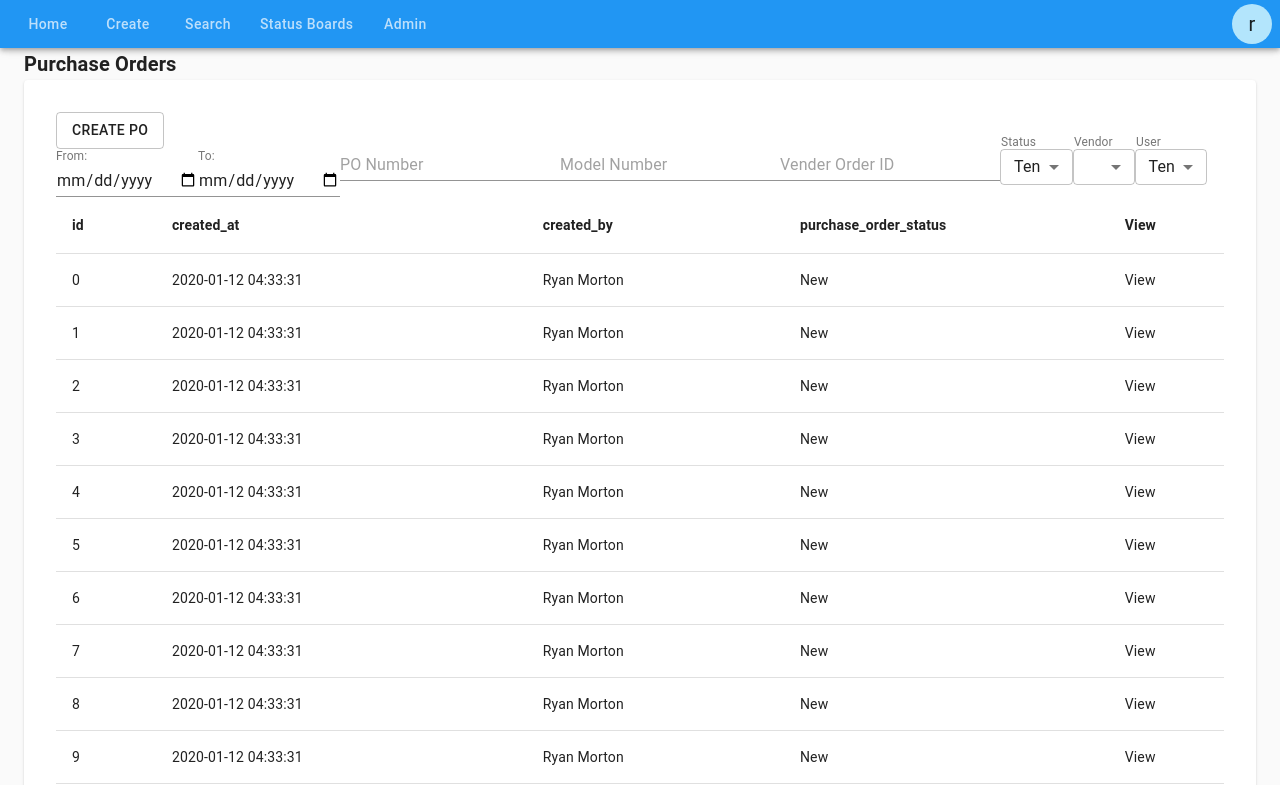
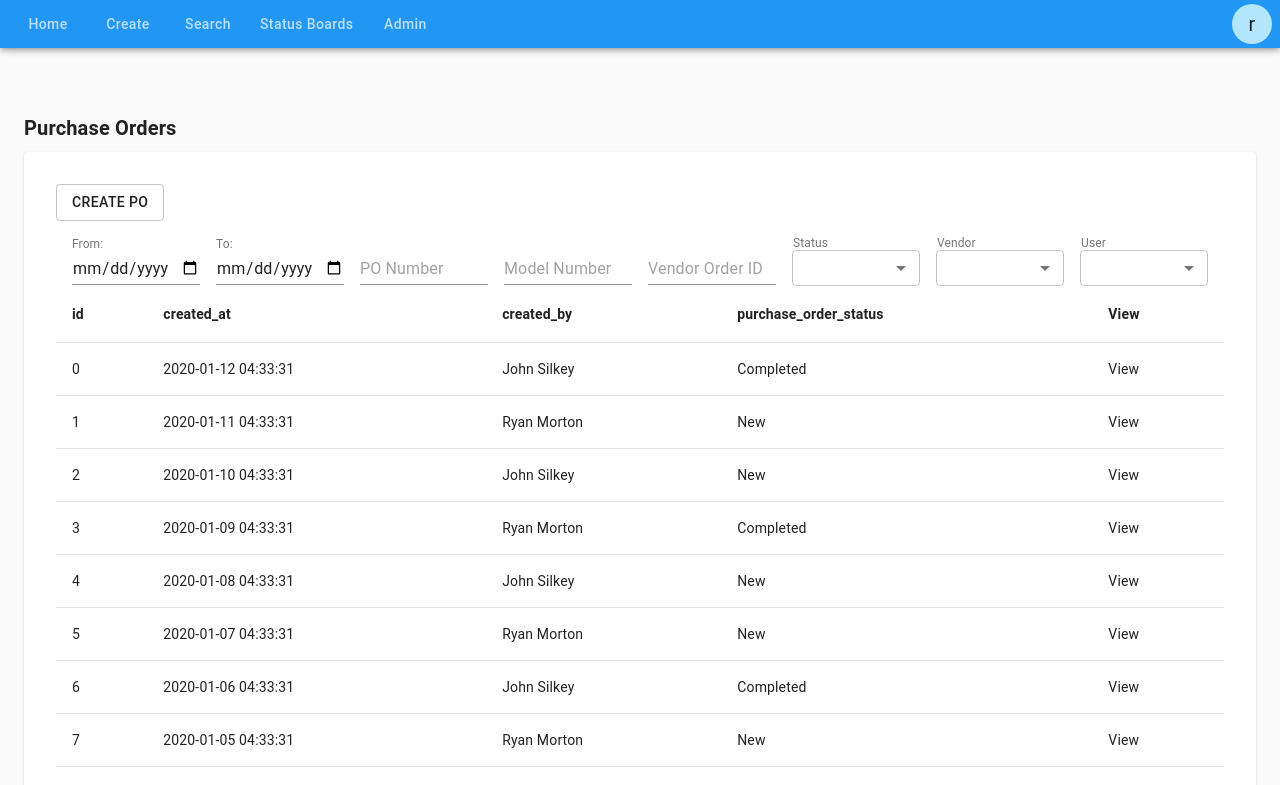
Before and after one commit to indifferentghost/Material-Table, a React app: page /purchase-orders in a window 1280 px wide. Shown: the top 785 px of the page. Built offline with nearby package versions, Linux system fonts and the light colour scheme.

Commit message:
Working inputs with context

```diff
--- /dev/null
+++ b/src/components/InputField.tsx
@@ -0,0 +1,31 @@
+import React from 'react';
+import TextField from '@material-ui/core/TextField';
+import { useFormToUri } from '../hooks/useFormToUri';
+
+type InputField = React.FC<{
+  urlParam: string;
+  label?: string;
+  type?: string;
+  defaultProp?: number | null | string;
+  placeholder?: string;
+}>;
+
+export const InputSearchField: InputField = ({
+  urlParam,
+  defaultProp,
+  ...inputProps
+}) => {
+  const [startDate, setStartDate] = useFormToUri(urlParam, defaultProp);
+
+  return (
+    <TextField
+      value={startDate}
+      onChange={(e: React.ChangeEvent<HTMLInputElement>): void => {
+        setStartDate(e.target.value);
+      }}
+      // eslint-disable-next-line react/jsx-props-no-spreading
+      {...inputProps}
+      InputLabelProps={{ shrink: true }}
+    />
+  );
+};
--- a/src/components/PaginationTable.tsx
+++ b/src/components/PaginationTable.tsx
@@ -1,5 +1,4 @@
 import React, { useState } from 'react';
-import { DateTime } from 'luxon';
 import Table from '@material-ui/core/Table';
 import TableBody from '@material-ui/core/TableBody';
 import TableCell from '@material-ui/core/TableCell';
@@ -26,8 +25,7 @@ export const PaginationTable: React.FC<TableProps> = ({ data = [] }) => {
   const [page, setPage] = useState(0);
   const [rowsPerPage, setRowsPerPage] = useState(10);
 
-  const emptyRows =
-    rowsPerPage - Math.min(rowsPerPage, body.length - page * rowsPerPage);
+  const emptyRows = !body.length;
 
   const handleChangePage: ClickHander = (_event, newPage) => {
     setPage(newPage);
@@ -46,7 +44,7 @@ export const PaginationTable: React.FC<TableProps> = ({ data = [] }) => {
         <TableHead>
           <TableRow>
             {header.map((th: CellProps) => (
-              <TableCell>{th}</TableCell>
+              <TableCell key={`header-${th}`}>{th}</TableCell>
             ))}
           </TableRow>
         </TableHead>
@@ -63,9 +61,11 @@ export const PaginationTable: React.FC<TableProps> = ({ data = [] }) => {
             body
               .slice(page * rowsPerPage, page * rowsPerPage + rowsPerPage)
               .map((row: CellProps[]) => (
-                <TableRow>
-                  {row.map((td: CellProps) => (
-                    <TableCell>{td}</TableCell>
+                <TableRow key={`row-${row[0]}`}>
+                  {row.map((td: CellProps, index: number) => (
+                    <TableCell key={`${header[index]}-${row[0]}`}>
+                      {td}
+                    </TableCell>
                   ))}
                 </TableRow>
               ))
@@ -74,7 +74,8 @@ export const PaginationTable: React.FC<TableProps> = ({ data = [] }) => {
         <TableFooter>
           <TableRow>
             <TablePagination
-              colSpan={3}
+              align="right"
+              colSpan={header.length}
               count={body.length}
               rowsPerPage={rowsPerPage}
               page={page}
@@ -87,16 +88,3 @@ export const PaginationTable: React.FC<TableProps> = ({ data = [] }) => {
     </TableContainer>
   );
 };
-
-PaginationTable.defaultProps = {
-  data: [
-    ['id', 'created_at', 'created_by', 'purchase_order_status', 'View'], // default header
-    ...Array.from({ length: 100 }).map((_, i) => [
-      i,
-      DateTime.local().toFormat('yyyy-MM-dd HH:mm:ss'),
-      'Ryan Morton',
-      'New',
-      'View',
-    ]),
-  ],
-};
--- /dev/null
+++ b/src/components/SelectField.tsx
@@ -0,0 +1,44 @@
+import React from 'react';
+import Select from '@material-ui/core/Select';
+import InputLabel from '@material-ui/core/InputLabel';
+import FormControl from '@material-ui/core/FormControl';
+import MenuItem from '@material-ui/core/MenuItem';
+import { useFormToUri } from '../hooks/useFormToUri';
+
+type SelectFieldProps = {
+  urlParam: string;
+  id: string;
+  label: string;
+  defaultProp?: number | null | string;
+  placeholder?: string;
+};
+
+export const SelectField: React.FC<SelectFieldProps> = ({
+  urlParam,
+  defaultProp,
+  id,
+  label,
+  placeholder = 'Select...',
+  children,
+}) => {
+  const [value, selectValue] = useFormToUri(urlParam, defaultProp);
+  return (
+    <FormControl>
+      <InputLabel variant="outlined" shrink id={id}>
+        {label}
+      </InputLabel>
+      <Select
+        placeholder={placeholder}
+        labelId={id}
+        variant="outlined"
+        value={value}
+        onChange={(event: React.ChangeEvent<{ value: unknown }>): void => {
+          selectValue(event.target.value as string);
+        }}
+      >
+        <MenuItem value="">All</MenuItem>
+        {children}
+      </Select>
+    </FormControl>
+  );
+};
--- /dev/null
+++ b/src/hooks/useDebounce.ts
@@ -0,0 +1,18 @@
+import { useMemo, useEffect } from 'react';
+import debounce from 'lodash/debounce';
+
+// eslint-disable-next-line @typescript-eslint/no-explicit-any
+type DebounceFn = (fn: any, ms: number) => any;
+
+export const useDebounce: DebounceFn = (fn, ms) => {
+  const debounceFn = useMemo(() => {
+    return debounce(fn, ms);
+  }, [fn, ms]);
+  // This is must because fn can call setState.
+  useEffect(() => {
+    return (): void => {
+      debounceFn.cancel();
+    };
+  }, [debounceFn]);
+  return debounceFn;
+};
--- /dev/null
+++ b/src/hooks/useFormToUri.ts
@@ -0,0 +1,46 @@
+import { useState, useEffect } from 'react';
+import { useHistory } from 'react-router-dom';
+import { useQuery } from './useQuery';
+import { useDebounce } from './useDebounce';
+
+type FormStateValues = number | null | string;
+
+type FormToUriHook = (
+  propname: string,
+  defaultProp?: FormStateValues,
+) => [FormStateValues, (newState: FormStateValues) => void];
+
+export const useFormToUri: FormToUriHook = (propname, defaultProp = '') => {
+  // TODO: Split this into two hooks
+  // One hook should handle syncrinization from URI to state value
+  // The other should be a hook to set State and URI
+  const query = useQuery();
+  const routerHistory = useHistory();
+  const prop: null | string = query.get(propname);
+  const [state, setState] = useState<FormStateValues>(prop || defaultProp);
+  const debounceFn = useDebounce(
+    // eslint-disable-next-line @typescript-eslint/no-explicit-any
+    (h: any, search: string): void => h.replace({ search }),
+    500,
+  );
+
+  useEffect(() => {
+    if (prop) {
+      setState(prop);
+    }
+    // Set state on mount
+    // eslint-disable-next-line react-hooks/exhaustive-deps
+  }, []);
+
+  useEffect(() => {
+    if (state) {
+      query.set(propname, state as string);
+    } else {
+      query.delete(propname);
+    }
+    debounceFn(routerHistory, query.toString());
+    // eslint-disable-next-line react-hooks/exhaustive-deps
+  }, [state]);
+
+  return [state, setState];
+};
--- /dev/null
+++ b/src/hooks/useQuery.ts
@@ -0,0 +1,6 @@
+import { useLocation } from 'react-router-dom';
+
+export const useQuery = (): URLSearchParams => {
+  const { search } = useLocation();
+  return new URLSearchParams(search);
+};
--- a/src/pages/PurchaseOrders.tsx
+++ b/src/pages/PurchaseOrders.tsx
@@ -1,126 +1,170 @@
-import React from 'react';
+import React, { useEffect, useState, useMemo, useContext } from 'react';
+import { DateTime } from 'luxon';
 import Container from '@material-ui/core/Container';
 import Typography from '@material-ui/core/Typography';
 import Paper from '@material-ui/core/Paper';
 import Button from '@material-ui/core/Button';
-import TextField from '@material-ui/core/TextField';
-import Select from '@material-ui/core/Select';
 import MenuItem from '@material-ui/core/MenuItem';
-import InputLabel from '@material-ui/core/InputLabel';
-import FormControl from '@material-ui/core/FormControl';
 import { createStyles, makeStyles, Theme } from '@material-ui/core/styles';
+import { useQuery } from '../hooks/useQuery';
 import { PaginationTable } from '../components/PaginationTable';
+import { InputSearchField } from '../components/InputField';
+import { SelectField } from '../components/SelectField';
+import { DataProvider, DataContext } from '../store';
+
+// TODO: Throw it in a context
+const TEST_DATA: (string | number)[][] = Array.from({ length: 100 }).map(
+  (_, i) => [
+    i,
+    DateTime.local()
+      .minus({ days: i })
+      .toFormat('yyyy-MM-dd HH:mm:ss'),
+    i % 2 ? 'Ryan Morton' : 'John Silkey',
+    i % 3 ? 'New' : 'Completed',
+    'View',
+  ],
+);
+
+const useFormStyles = makeStyles((theme: Theme) =>
+  createStyles({
+    form: {
+      padding: `0 ${theme.spacing(2)}px`,
+      display: 'flex',
+      alignItems: 'baseline',
+      margin: `calc(${theme.spacing(1)}px * -1)`,
+      '& > *': {
+        flexGrow: 1,
+        flexBasis: `calc(${theme.spacing(1)}px * 999)`,
+        margin: theme.spacing(1),
+      },
+    },
+  }),
+);
+
+const PurchaseOrderForm: React.FC = () => {
+  const { statusList, userList } = useContext(DataContext);
+  const classes = useFormStyles();
+  return (
+    <form className={classes.form} noValidate>
+      <InputSearchField urlParam="start_date" label="From:" type="date" />
+      <InputSearchField urlParam="end_date" label="To:" type="date" />
+      <InputSearchField
+        urlParam="po_number"
+        type="number"
+        placeholder="PO Number"
+      />
+      <InputSearchField urlParam="model_number" placeholder="Model Number" />
+      <InputSearchField
+        urlParam="vendor_order_id"
+        placeholder="Vendor Order ID"
+      />
+      <SelectField id="status" label="Status" urlParam="status">
+        {statusList.map((status: string) => (
+          <MenuItem key={status} value={status}>
+            {status}
+          </MenuItem>
+        ))}
+      </SelectField>
+      <SelectField id="vendor" label="Vendor" urlParam="vendor" />
+      <SelectField id="user" label="User" urlParam="user">
+        {userList.map((user: string) => (
+          <MenuItem key={user} value={user}>
+            {user}
+          </MenuItem>
+        ))}
+      </SelectField>
+    </form>
+  );
+};
+
+const useFormatData = (
+  header: string[],
+  data: (string | number)[][],
+): (string | number)[][] => {
+  // TODO: useContext
+  const [filteredData, setFilteredData] = useState(data);
+  const query = useQuery();
+  const startDate = query.get('start_date');
+  const endDate = query.get('end_date');
+  const user = query.get('user');
+  const status = query.get('status');
+
+  useEffect(() => {
+    const createdAtIndex = header.indexOf('created_at');
+    const createdByIndex = header.indexOf('created_by');
+    const purchaseOrderStatusIndex = header.indexOf('purchase_order_status');
+    const d = data.filter((row: (string | number)[]): boolean => {
+      const date = DateTime.fromFormat(
+        row[createdAtIndex] as string,
+        'yyyy-MM-dd HH:mm:ss',
+      );
+
+      if (startDate) {
+        const start = DateTime.fromFormat(startDate, 'yyyy-MM-dd');
+        if (date < start) return false;
+      }
+
+      if (endDate) {
+        const end = DateTime.fromFormat(endDate, 'yyyy-MM-dd');
+        if (date > end) return false;
+      }
+
+      if (user && !user.includes(`${row[createdByIndex]}`)) return false;
+
+      if (status && !status.includes(`${row[purchaseOrderStatusIndex]}`)) {
+        return false;
+      }
+
+      return true;
+    });
+
+    setFilteredData(d);
+    // eslint-disable-next-line react-hooks/exhaustive-deps
+  }, [startDate, endDate, user, status, data]);
+
+  return filteredData;
+};
 
 const useStyles = makeStyles((theme: Theme) =>
   createStyles({
     title: {
       fontWeight: 600,
+      marginBottom: theme.spacing(1),
     },
     paper: {
       padding: theme.spacing(4),
+    },
+    jumbotron: {
+      marginTop: theme.spacing(8),
+    },
+    button: {
+      marginBottom: theme.spacing(2),
     },
   }),
 );
 
 export const PurchaseOrders: React.FC = () => {
   const classes = useStyles();
+  const headers = useMemo(
+    () => ['id', 'created_at', 'created_by', 'purchase_order_status', 'View'],
+    [],
+  );
+  const data = useFormatData(headers, TEST_DATA);
 
   return (
-    <Container>
+    <DataProvider headers={headers} data={TEST_DATA}>
+      <Container className={classes.jumbotron}>
         <Typography className={classes.title} variant="h6">
           Purchase Orders
         </Typography>
         <Paper className={classes.paper}>
-        <Button variant="outlined">Create PO</Button>
-        <form noValidate>
-          <TextField
-            id="date"
-            label="From:"
-            type="date"
-            InputLabelProps={{
-              shrink: true,
-            }}
-          />
-          <TextField
-            id="date"
-            label="To:"
-            type="date"
-            InputLabelProps={{
-              shrink: true,
-            }}
-          />
-          <TextField
-            id="date"
-            placeholder="PO Number"
-            type="number"
-            InputLabelProps={{
-              shrink: true,
-            }}
-          />
-          <TextField
-            id="date"
-            placeholder="Model Number"
-            type="text"
-            InputLabelProps={{
-              shrink: true,
-            }}
-          />
-          <TextField
-            id="date"
-            placeholder="Vender Order ID"
-            type="text"
-            InputLabelProps={{
-              shrink: true,
-            }}
-          />
-          <FormControl>
-            <InputLabel variant="outlined" shrink id="status">
-              Status
-            </InputLabel>
-            <Select
-              labelId="status"
-              variant="outlined"
-              value={10}
-              onChange={(): void => {}}
-            >
-              <MenuItem value={10}>Ten</MenuItem>
-              <MenuItem value={20}>Twenty</MenuItem>
-              <MenuItem value={30}>Thirty</MenuItem>
-            </Select>
-          </FormControl>
-          <FormControl>
-            <InputLabel variant="outlined" shrink id="vendor">
-              Vendor
-            </InputLabel>
-            <Select
-              labelId="vendor"
-              variant="outlined"
-              value=""
-              onChange={(): void => {}}
-            >
-              <MenuItem value={10}>Ten</MenuItem>
-              <MenuItem value={20}>Twenty</MenuItem>
-              <MenuItem value={30}>Thirty</MenuItem>
-            </Select>
-          </FormControl>
-          <FormControl>
-            <InputLabel variant="outlined" shrink id="vendor">
-              User
-            </InputLabel>
-            <Select
-              labelId="user"
-              variant="outlined"
-              value={10}
-              onChange={(): void => {}}
-            >
-              <MenuItem value={10}>Ten</MenuItem>
-              <MenuItem value={20}>Twenty</MenuItem>
-              <MenuItem value={30}>Thirty</MenuItem>
-            </Select>
-          </FormControl>
-        </form>
-        <PaginationTable />
+          <Button className={classes.button} variant="outlined">
+            Create PO
+          </Button>
+          <PurchaseOrderForm />
+          <PaginationTable data={[headers, ...data]} />
         </Paper>
       </Container>
+    </DataProvider>
   );
 };
--- /dev/null
+++ b/src/store.tsx
@@ -0,0 +1,47 @@
+import React, { createContext, useState, useEffect } from 'react';
+import uniq from 'lodash/uniq';
+
+export const DataContext = createContext({
+  data: [] as (string | number)[][],
+  statusList: [] as string[],
+  userList: [] as string[],
+});
+
+type DataProviderProps = {
+  headers: string[];
+  data: (string | number)[][];
+};
+
+export const DataProvider: React.FC<DataProviderProps> = ({
+  headers,
+  data,
+  children,
+}) => {
+  const [state, setState] = useState({
+    data,
+    statusList: [],
+    userList: [],
+  });
+
+  useEffect(() => {
+    // eslint-disable-next-line @typescript-eslint/no-explicit-any
+    setState((s: any) => ({
+      ...s,
+      statusList: uniq(
+        data.map(
+          (d: (string | number)[]): string | number =>
+            d[headers.indexOf('purchase_order_status')],
+        ),
+      ),
+      userList: uniq(
+        data.map(
+          (d: (string | number)[]): string | number =>
+            d[headers.indexOf('created_by')],
+        ),
+      ),
+    }));
+    // eslint-disable-next-line react-hooks/exhaustive-deps
+  }, [data]);
+
+  return <DataContext.Provider value={state}>{children}</DataContext.Provider>;
+};
--- a/tsconfig.json
+++ b/tsconfig.json
@@ -11,8 +11,8 @@
     "target": "es6",
     "strict": true,
     "noUnusedLocals": true,
+    "noImplicitReturns": true,
     "noUnusedParameters": true,
-    "noImplicitReturns": true,
     "noImplicitAny": true,
     "noFallthroughCasesInSwitch": true,
     "esModuleInterop": true,
```
Also changed, not shown: src/index.tsx (+11 -0 lines). Lines whose indentation alone changed are shown as unchanged.
